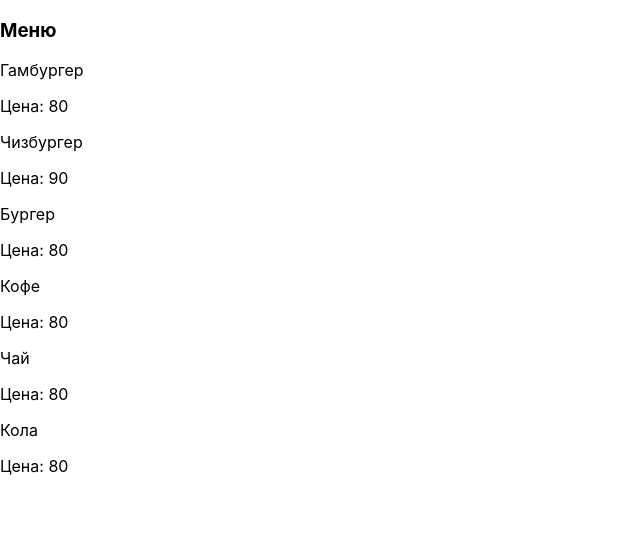
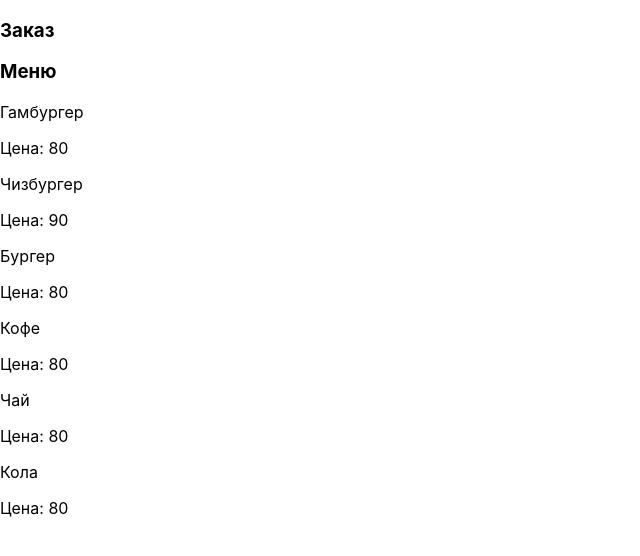
Before and after one commit to InsPavel/python-group_1-exam_7-pavel_zhuvagin, a React (Create React App) app: page / in a window 1280 px wide. Shown: the top 556 px of the page, without its empty margins (0-640 px from the left). Built offline with nearby package versions, Linux system fonts and the light colour scheme.

Commit message:
Добавлен компонент Order - общий блок заказа. Добален компонент OrderFood - то что входит в заказ. Модифицирован App.js

```diff
--- a/src/App.js
+++ b/src/App.js
@@ -1,6 +1,7 @@
 import React, { Component } from 'react';
 import './App.css';
 import Menu from './components/Menu/Menu'
+import Order from "./components/Order/Order";
 
 const availableMenu = [
     {name: 'Hamburger', label: 'Гамбургер', price: '80'},
@@ -14,7 +15,7 @@ const availableMenu = [
 class App extends Component {
 
     state = {
-        food: [
+        foods: [
             {name: 'hamburger', count: 0, total: 0},
             {name: 'chesseburger', count: 0, total: 0},
             {name: 'burger', count: 0, total: 0},
@@ -24,12 +25,22 @@ class App extends Component {
         ]
     };
 
+    changeFood = (name) => {
+        let price = availableMenu.find(item => item.name === name).price;
+        let food = this.state.foods.find(item => item.name === name);
+
+    };
+
     render() {
         return (
             <div className="container">
-                    <Menu
-                        foods={availableMenu}
-                    />
+                <Order
+                    foods={this.state.foods}
+                    menu={availableMenu}
+                />
+                <Menu
+                    menu={availableMenu}
+                />
             </div>
         );
     }
--- a/src/components/Menu/Menu.js
+++ b/src/components/Menu/Menu.js
@@ -4,7 +4,7 @@ import Food from './Food/Food'
 function Menu(props) {
     return <div className="menu">
         <h3>Меню</h3>
-        {props.foods.map((food) => {
+        {props.menu.map((food) => {
                 return <Food
                 key={food.name}
                 name={food.label}
--- /dev/null
+++ b/src/components/Order/Order.js
@@ -0,0 +1,18 @@
+import React from 'react';
+import OrderFood from './OrderFood/OrderFood'
+
+function Order(props) {
+    let foods = [];
+
+    for (let i = 0; i < props.foods.length; i++) {
+        if(props.foods[i].count > 0){
+            foods.push(<OrderFood name={props.menu[i].label} count={props.foods[i].count} />)
+        }
+    }
+    return <div className="order">
+        <h3>Заказ</h3>
+        {foods}
+    </div>
+}
+
+export default Order;
--- /dev/null
+++ b/src/components/Order/OrderFood/OrderFood.js
@@ -0,0 +1,10 @@
+import React from 'react';
+
+function OrderFood(props) {
+    return <div>
+        <p>{props.name}</p>
+        <p>{props.count}</p>
+    </div>
+}
+
+export default OrderFood;
```
